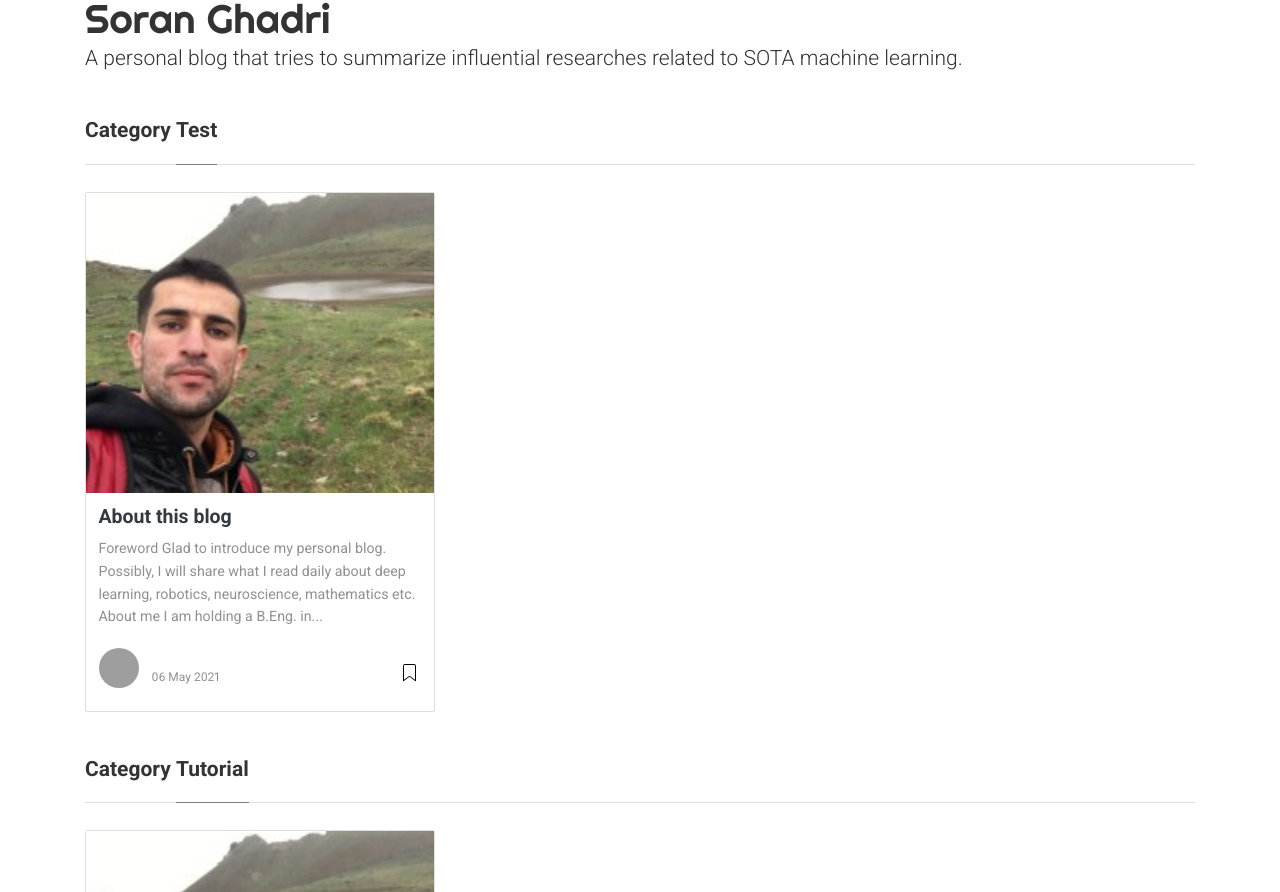
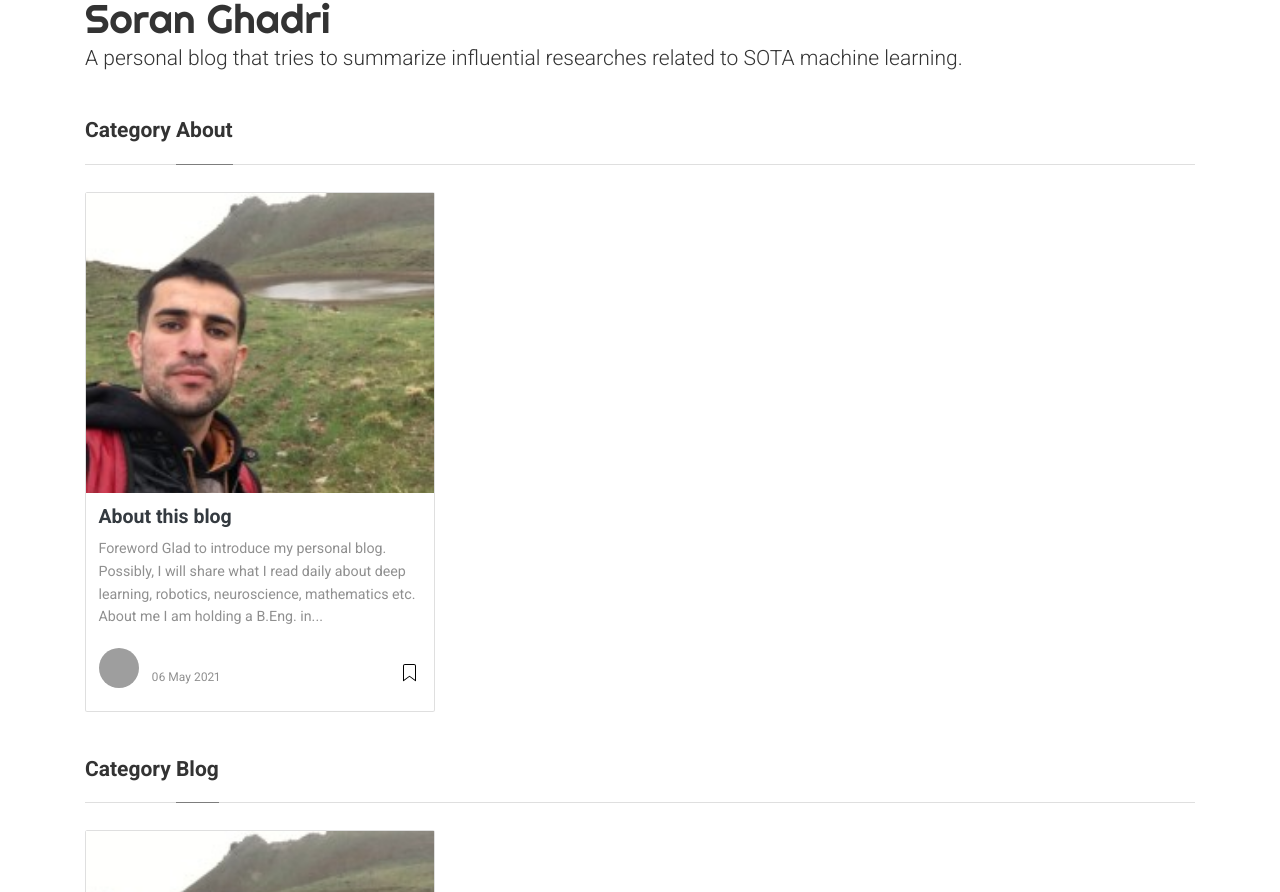
Before and after one commit to soran-ghaderi/soran-ghaderi.github.io, a Jekyll site: the page built from _pages/categories.html, in a window 1280 px wide. Shown: the part 209-1101 px from the top of the page. Built offline with Jekyll 4.4.1, drawn with Linux system fonts in a browser that asks for light colours; nearby versions of some CDN libraries; grey boxes are pictures that could not be loaded.

Commit message:
1. modify categories for the about post

```diff
--- a/_posts/2021-05-06-about this blog.md
+++ b/_posts/2021-05-06-about this blog.md
@@ -2,7 +2,7 @@
 layout: post
 title:  "About this blog"
 author: soran
-categories: [ test, tutorial ]
+categories: [ about, blog ]
 image: images/profile.jpeg
 featured: true
 hidden: true
```
